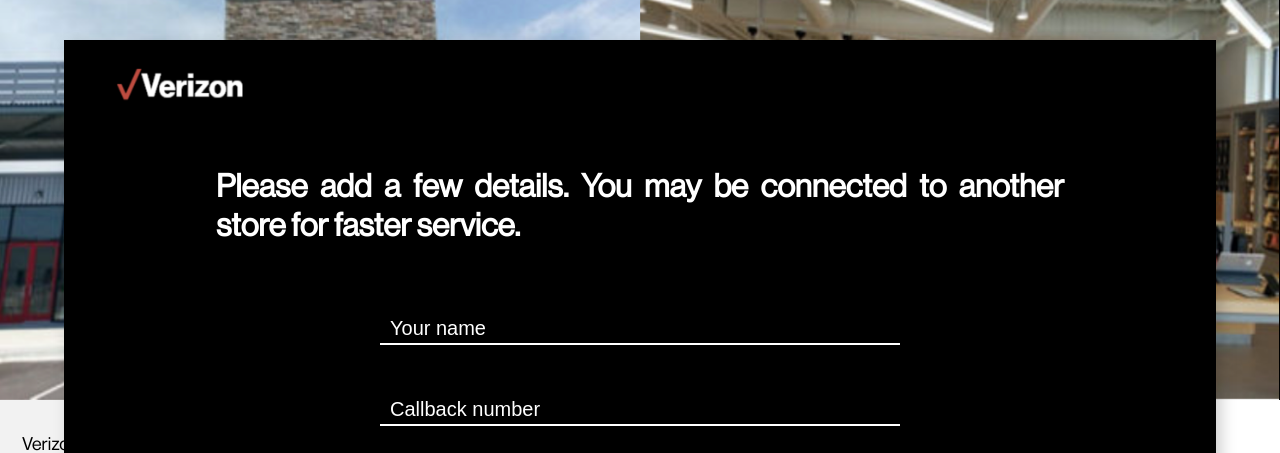
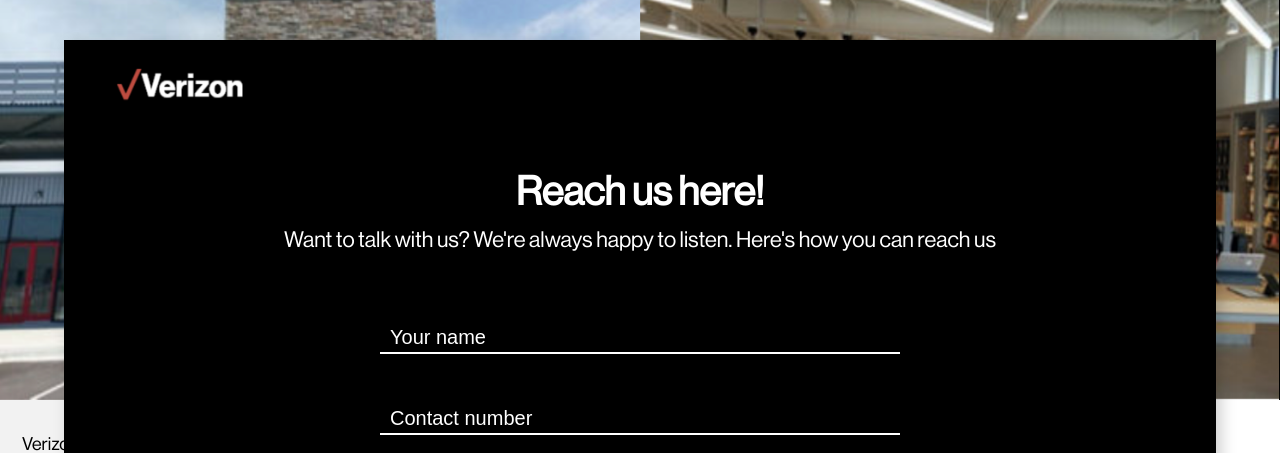
Before and after one commit to Ranjith3484/videochatcustomer, a plain HTML site: page index.html in a window 1280 px wide. Both pictures are taken after a click on the icon "Start a video call with in-store rep". Shown: the top 453 px of the page. Drawn offline with Linux system fonts and the light colour scheme; grey boxes are pictures that could not be loaded; a script that the page names is missing.

```diff
--- a/index.html
+++ b/index.html
@@ -126,14 +126,14 @@
   <div class="openVideoCallForm hideElement" id="openVideoCallForm">
     <img src="./assets/verizon-logo.png" class="logoImage hideInMobile" />
     <div class="alignCenter">
-      <h1 class="white">Please add a few details. You may be connected to another store for
-        faster service.
-         <!-- Don't worry, you can see us but we can't see you. -->
-      </h1>
+      <h1 class="white" style="font-size: 40px !important;margin-bottom: 10px !important;">Reach us here!</h1>
+      <h4 class="white">
+        Want to talk with us? We're always happy to listen. Here's how you can reach us
+      </h4>
       </br>
       <form onsubmit="submitForm(event)">
         <input value="" placeholder="Your name" required id="callRequesterName" />
-        <input type="text" value=""  placeholder="Callback number" required id="callRequesterNumber"
+        <input type="text" value=""  placeholder="Contact number" required id="callRequesterNumber"
         maxlength="13" minlength="10"  onkeypress="return onlyNumberKey(event)" onpaste="return false"/>
         <select placeholder="Reason for video call" required id="callRequestReason">
           <option value="" disabled hidden selected style="background-color: black;color: white;">Reason for video call</option>
```
